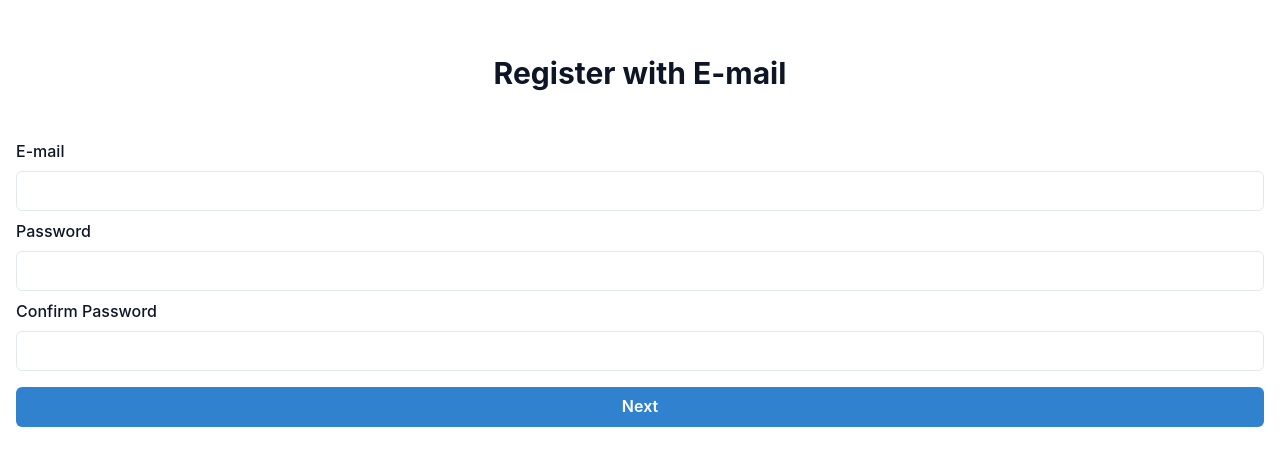
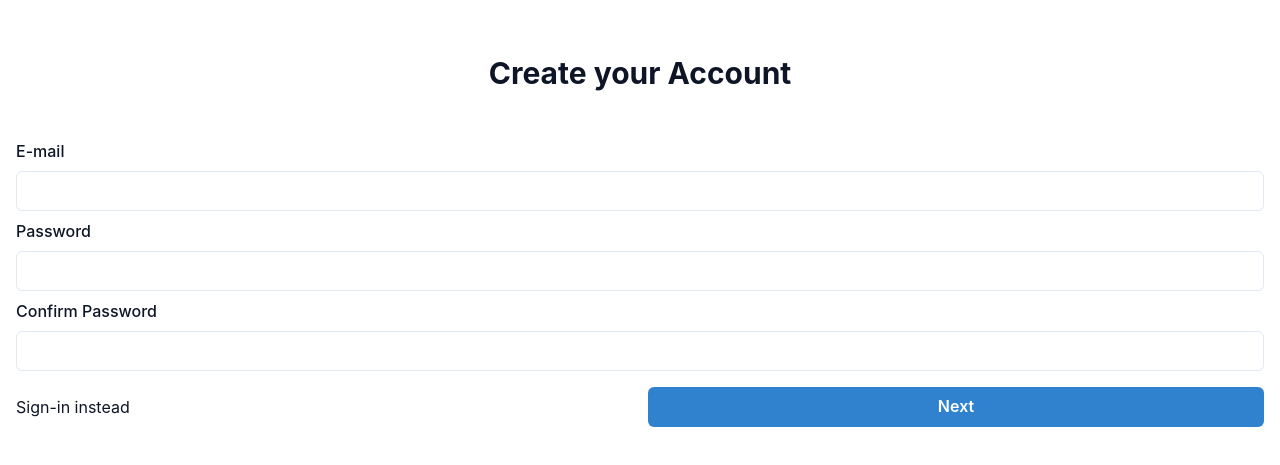
Before and after one commit to ozgurgokdemir/react-realtime-chat, a React (Create React App) app: page /register in a window 1280 px wide. Shown: the part 159-624 px from the top of the page. Built offline with nearby package versions, Linux system fonts and the light colour scheme; no server answers.

Commit message:
Refactor Register Form

```diff
--- /dev/null
+++ b/src/components/RegisterForm/CreateAccount.js
@@ -0,0 +1,41 @@
+import { Stack, FormControl, FormLabel, Input, FormErrorMessage } from '@chakra-ui/react';
+
+const CreateAccount = ({ register, errors }) => {
+	return (
+		<Stack direction='column'>
+			<FormControl isInvalid={errors.email}>
+				<FormLabel htmlFor='email'>E-mail</FormLabel>
+				<Input type='email' id='email' {...register('email')} />
+				{errors.email && (
+					<FormErrorMessage className='text-red-500'>
+						{errors.email.message}
+					</FormErrorMessage>
+				)}
+			</FormControl>
+			<FormControl isInvalid={errors.password}>
+				<FormLabel htmlFor='password'>Password</FormLabel>
+				<Input type='password' id='password' {...register('password')} />
+				{errors.password && (
+					<FormErrorMessage className='text-red-500'>
+						{errors.password.message}
+					</FormErrorMessage>
+				)}
+			</FormControl>
+			<FormControl isInvalid={errors.confirmPassword}>
+				<FormLabel htmlFor='confirmPassword'>Confirm Password</FormLabel>
+				<Input
+					type='password'
+					id='confirmPassword'
+					{...register('confirmPassword')}
+				/>
+				{errors.confirmPassword && (
+					<FormErrorMessage className='text-red-500'>
+						{errors.confirmPassword.message}
+					</FormErrorMessage>
+				)}
+			</FormControl>
+		</Stack>
+	);
+};
+
+export default CreateAccount;
--- /dev/null
+++ b/src/components/RegisterForm/CreateProfile.js
@@ -0,0 +1,34 @@
+import { Stack, FormControl, FormLabel, Input, FormErrorMessage } from '@chakra-ui/react';
+
+const CreateProfile = ({ register, errors }) => {
+	return (
+		<Stack direction='column'>
+			<FormControl isInvalid={errors.photo} isRequired>
+				<FormLabel htmlFor='photo'>Profile Photo</FormLabel>
+				<Input
+					type='file'
+					accept='image/*'
+					id='photo'
+					variant='flushed'
+					{...register('photo')}
+				/>
+				{errors.photo && (
+					<FormErrorMessage className='text-red-500'>
+						{errors.photo.message}
+					</FormErrorMessage>
+				)}
+			</FormControl>
+			<FormControl isInvalid={errors.name} isRequired>
+				<FormLabel htmlFor='name'>Name</FormLabel>
+				<Input type='name' id='name' {...register('name')} />
+				{errors.name && (
+					<FormErrorMessage className='text-red-500'>
+						{errors.name.message}
+					</FormErrorMessage>
+				)}
+			</FormControl>
+		</Stack>
+	);
+};
+
+export default CreateProfile;
--- a/src/components/RegisterForm/RegisterForm.js
+++ b/src/components/RegisterForm/RegisterForm.js
@@ -1,15 +1,12 @@
-import { useState } from 'react';
-import {
-	Stack,
-	Button,
-	FormControl,
-	FormLabel,
-	Input,
-	FormErrorMessage,
-} from '@chakra-ui/react';
+import { useState, Fragment } from 'react';
+import { Button, Link } from '@chakra-ui/react';
 import { useForm } from 'react-hook-form';
 import { yupResolver } from '@hookform/resolvers/yup';
 import * as yup from 'yup';
+import { Link as RouterLink } from 'react-router-dom';
+
+import CreateAccount from './CreateAccount';
+import CreateProfile from './CreateProfile';
 
 const accountSchema = yup.object().shape({
 	email: yup
@@ -47,83 +44,6 @@ const profileSchema = yup.object().shape({
 		.min(5, 'Name must be atleast 5 characters'),
 });
 
-const CreateAccount = ({ register, errors }) => {
-	return (
-		<Stack direction='column'>
-			<FormControl isInvalid={errors.email}>
-				<FormLabel htmlFor='email'>E-mail</FormLabel>
-				<Input type='email' id='email' {...register('email')} />
-				{errors.email && (
-					<FormErrorMessage className='text-red-500'>
-						{errors.email.message}
-					</FormErrorMessage>
-				)}
-			</FormControl>
-			<FormControl isInvalid={errors.password}>
-				<FormLabel htmlFor='password'>Password</FormLabel>
-				<Input type='password' id='password' {...register('password')} />
-				{errors.password && (
-					<FormErrorMessage className='text-red-500'>
-						{errors.password.message}
-					</FormErrorMessage>
-				)}
-			</FormControl>
-			<FormControl isInvalid={errors.confirmPassword}>
-				<FormLabel htmlFor='confirmPassword'>Confirm Password</FormLabel>
-				<Input
-					type='password'
-					id='confirmPassword'
-					{...register('confirmPassword')}
-				/>
-				{errors.confirmPassword && (
-					<FormErrorMessage className='text-red-500'>
-						{errors.confirmPassword.message}
-					</FormErrorMessage>
-				)}
-			</FormControl>
-		</Stack>
-	);
-};
-
-const CreateProfile = ({ register, errors }) => {
-	return (
-		<Stack direction='column'>
-			<FormControl isInvalid={errors.photo} isRequired>
-				<FormLabel htmlFor='photo'>Profile Photo</FormLabel>
-				<Input
-					type='file'
-					accept='image/*'
-					id='photo'
-					variant='flushed'
-					{...register('photo')}
-				/>
-				{errors.photo && (
-					<FormErrorMessage className='text-red-500'>
-						{errors.photo.message}
-					</FormErrorMessage>
-				)}
-			</FormControl>
-			<FormControl isInvalid={errors.name} isRequired>
-				<FormLabel htmlFor='name'>Name</FormLabel>
-				<Input type='name' id='name' {...register('name')} />
-				{errors.name && (
-					<FormErrorMessage className='text-red-500'>
-						{errors.name.message}
-					</FormErrorMessage>
-				)}
-			</FormControl>
-		</Stack>
-	);
-};
-
-const FormActions = ({ children }) => {
-	return (
-		<div className='grid grid-cols-[repeat(auto-fit,_minmax(0,_1fr))] gap-4'>
-			{children}
-		</div>
-	);
-};
-
 const RegisterForm = ({ onSubmit }) => {
 	const [step, setStep] = useState(0);
 	const [data, setData] = useState({
@@ -142,8 +62,14 @@ const RegisterForm = ({ onSubmit }) => {
 	});
 
 	const steps = [
-		<CreateAccount register={register} errors={errors} />,
-		<CreateProfile register={register} errors={errors} />,
+		{
+			title: 'Create your Account',
+			controls: <CreateAccount register={register} errors={errors} />,
+		},
+		{
+			title: 'Create your Profile',
+			controls: <CreateProfile register={register} errors={errors} />,
+		},
 	];
 
 	const handleFormSubmit = (stepData) => {
@@ -153,17 +79,23 @@ const RegisterForm = ({ onSubmit }) => {
 	};
 
 	return (
+		<Fragment>
+			<h1 className='text-3xl font-bold'>{steps[step].title}</h1>
 			<form
 				className='w-full flex flex-col gap-4'
 				onSubmit={handleSubmit(handleFormSubmit)}
 				noValidate
 			>
-			{steps[step]}
-			<FormActions>
-				{step !== 0 && (
+				{steps[step].controls}
+				<div className='grid grid-cols-[repeat(auto-fit,_minmax(0,_1fr))] gap-4'>
+					{step !== 0 ? (
 						<Button type='button' onClick={setStep.bind(null, (s) => s - 1)}>
 							Back
 						</Button>
+					) : (
+						<Link as={RouterLink} to='/login' className='w-fit my-auto'>
+							Sign-in instead
+						</Link>
 					)}
 					<Button
 						type='submit'
@@ -173,8 +105,9 @@ const RegisterForm = ({ onSubmit }) => {
 					>
 						{step === steps.length - 1 ? 'Create Account' : 'Next'}
 					</Button>
-			</FormActions>
+				</div>
 			</form>
+		</Fragment>
 	);
 };
 
--- a/src/pages/Register/Register.js
+++ b/src/pages/Register/Register.js
@@ -8,7 +8,6 @@ const Register = () => {
   }
 	return (
 		<div className='flex flex-col justify-center items-center container mx-auto p-4 gap-12'>
-			<h1 className='text-3xl font-bold'>Register with E-mail</h1>
 			<RegisterForm onSubmit={handleRegister} />
 		</div>
 	);
```
Lines whose indentation alone changed are shown as unchanged.
